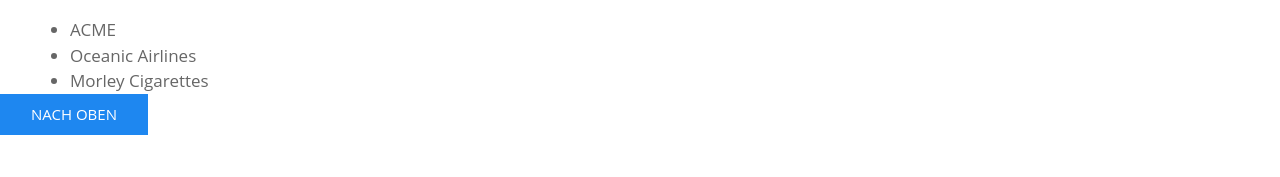
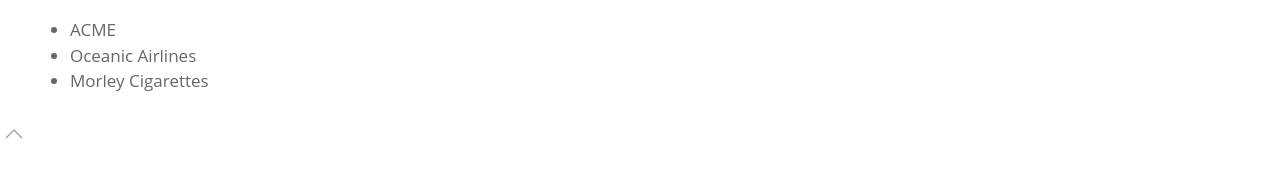
Before and after one commit to CoderDojo-Saar/dojapp-saar, a plain HTML site: page index.html in a window 1280 px wide. Shown: the part 211-388 px from the top of the page. Drawn offline with nearby package versions, Linux system fonts and the light colour scheme.

Commit message:
ToTop-Button auch auf index.html; Beide Buttons scrollen smooth

```diff
--- a/index.html
+++ b/index.html
@@ -65,7 +65,8 @@
 				</ul>
 			</div>
 
-			<a class="uk-button uk-button-default uk-button-primary" href="#top"><span style="font-size: 15px;">Nach oben</span></a>
+			<br/>
+			<a href="" uk-totop uk-scroll></a>
 
 		</div>
 
```
Also changed, not shown: about.html (+1 -1 lines).
